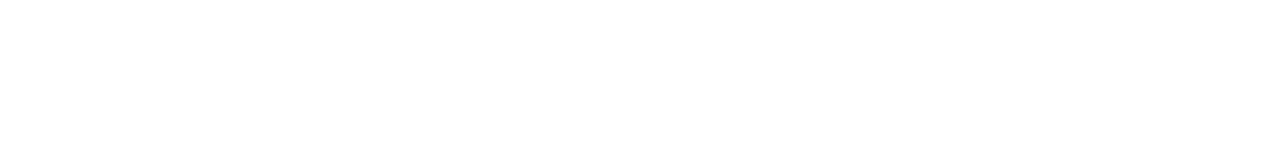
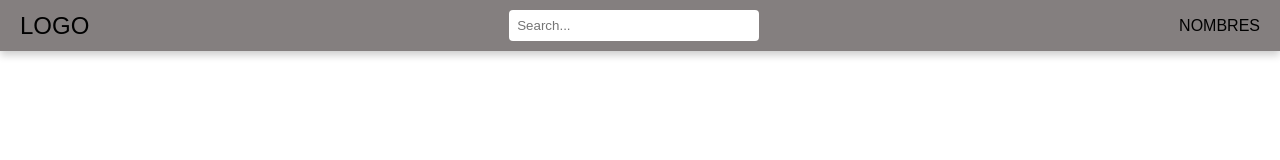
Before and after one commit to Trkmic/trabajoIntegrador, a plain HTML site: page trabajoIntegrador/html/ticket.html in a window 1280 px wide. Drawn offline with Linux system fonts and the light colour scheme.

Commit message:
Add files via upload

```diff
--- a/trabajoIntegrador/css/bienvenida.css
+++ b/trabajoIntegrador/css/bienvenida.css
@@ -6,12 +6,11 @@
 
 body {
     position: relative;
-    font-family: sans-serif;
     height: 100vh;
     overflow: hidden;
 }
 nav {
-    background-color: rgba(255, 255, 255, 0.8);
+    background-color: rgba(102, 95, 95, 0.8);
     box-shadow: 0 4px 8px rgba(0,0,0,0.2);
     color: rgb(0, 0, 0);
     display: flex;
@@ -21,7 +20,6 @@ nav {
     margin-bottom:100px;
 
 }
-
 .logo {
     font-size: 1.5rem;
 }
@@ -47,11 +45,9 @@ nav {
     margin: auto;
     box-shadow: 0 4px 8px rgba(0,0,0,0.2);
 }
-
 h1 {
     margin-bottom: 20px;
 }
-
 input {
     width: 250px;
     height: 30px;
@@ -61,7 +57,6 @@ input {
     box-shadow: 0 1px 3px rgba(0,0,0,0.1);
     margin-bottom: 15px;
 }
-
 button {
     width: 120px;
     height: 35px;
--- a/trabajoIntegrador/css/carrito.css
+++ b/trabajoIntegrador/css/carrito.css
@@ -0,0 +1,31 @@
+* {
+    margin: 0;
+    padding: 0;
+    box-sizing: border-box;
+}
+body {
+    position: relative;
+    font-family: sans-serif;
+    height: 100vh;
+    overflow: hidden;
+}
+nav {
+    background-color: rgba(102, 95, 95, 0.8);
+    box-shadow: 0 4px 8px rgba(0,0,0,0.2);
+    color: rgb(0, 0, 0);
+    display: flex;
+    justify-content: space-between;
+    align-items: center;
+    padding: 10px 20px;
+    margin-bottom:100px;
+
+}
+.logo {
+    font-size: 1.5rem;
+}
+.search-bar {
+    padding: 8px;
+    border-radius: 4px;
+    border: none;
+    width: 250px;
+}
--- a/trabajoIntegrador/css/productos.css
+++ b/trabajoIntegrador/css/productos.css
@@ -0,0 +1,33 @@
+* {
+    margin: 0;
+    padding: 0;
+    box-sizing: border-box;
+}
+
+body {
+    position: relative;
+    font-family: sans-serif;
+    height: 100vh;
+    overflow: hidden;
+}
+nav {
+    background-color: rgba(102, 95, 95, 0.8);
+    box-shadow: 0 4px 8px rgba(0,0,0,0.2);
+    color: rgb(0, 0, 0);
+    display: flex;
+    justify-content: space-between;
+    align-items: center;
+    padding: 10px 20px;
+    margin-bottom:100px;
+
+}
+
+.logo {
+    font-size: 1.5rem;
+}
+.search-bar {
+    padding: 8px;
+    border-radius: 4px;
+    border: none;
+    width: 250px;
+}
--- a/trabajoIntegrador/css/ticket.css
+++ b/trabajoIntegrador/css/ticket.css
@@ -0,0 +1,32 @@
+* {
+    margin: 0;
+    padding: 0;
+    box-sizing: border-box;
+}
+
+body {
+    position: relative;
+    font-family: sans-serif;
+    height: 100vh;
+    overflow: hidden;
+}
+nav {
+    background-color: rgba(102, 95, 95, 0.8);
+    box-shadow: 0 4px 8px rgba(0,0,0,0.2);
+    color: rgb(0, 0, 0);
+    display: flex;
+    justify-content: space-between;
+    align-items: center;
+    padding: 10px 20px;
+    margin-bottom:100px;
+
+}
+.logo {
+    font-size: 1.5rem;
+}
+.search-bar {
+    padding: 8px;
+    border-radius: 4px;
+    border: none;
+    width: 250px;
+}
--- a/trabajoIntegrador/html/ticket.html
+++ b/trabajoIntegrador/html/ticket.html
@@ -0,0 +1,21 @@
+<!DOCTYPE html>
+<html lang="en">
+<head>
+    <meta charset="UTF-8">
+    <meta name="viewport" content="width=device-width, initial-scale=1.0">
+    <link rel="stylesheet" href="../css/ticket.css">
+    <title> TRABAJO INTEGRADOR </title>
+    <link rel="icon" href="../assets/img/download.png" type="image/x-icon">
+</head>
+<body>
+
+    <nav class="navbar">
+        <div class="logo"> LOGO </div>
+        <input type="text" placeholder="Search..." class="search-bar">
+        <div> NOMBRES </div>
+
+    </nav>
+
+    <script src="../js/ticket.js"></script>
+</body>
+</html>
```
Also changed, not shown: trabajoIntegrador/html/carrito.html (+21 -0 lines), trabajoIntegrador/html/productos.html (+21 -0 lines).
